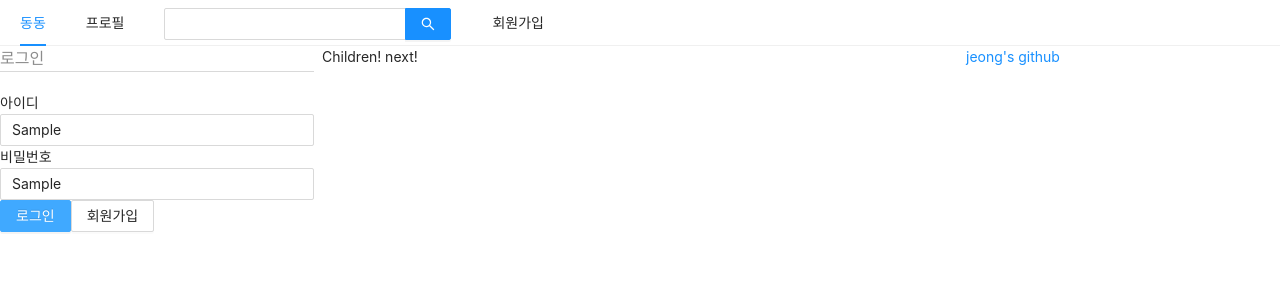
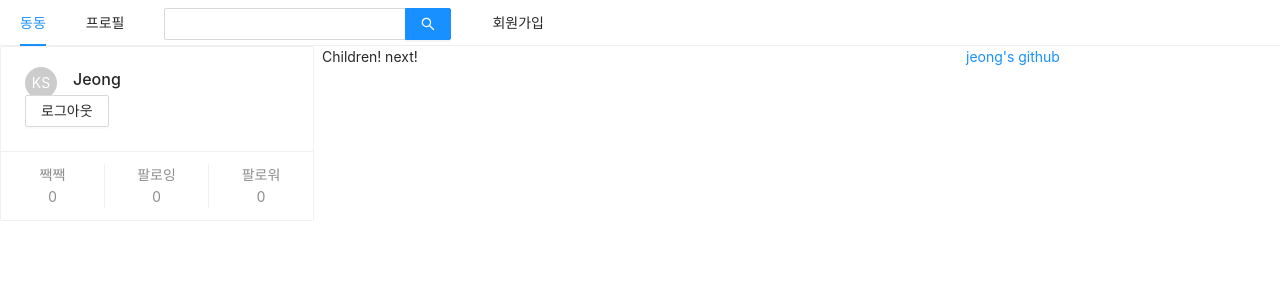
Before and after one commit to Jeong-ki/SSNS, a Next.js app in the folder front/: page / in a window 1280 px wide. Both pictures are taken after typing "Sample", "Sample" into the empty fields and a click on the button "로그인". Shown: the top 300 px of the page. Built offline with nearby package versions, Linux system fonts and the light colour scheme.

Commit message:
더미데이터(state)로 로그인 구현

```diff
--- a/front/components/AppLayout.js
+++ b/front/components/AppLayout.js
@@ -4,6 +4,11 @@
 import { Menu, Input, Row, Col } from 'antd';
 import UserProfile from '../components/UserProfile';
 import LoginForm from '../components/LoginForm';
+import styled  from 'styled-components';
+
+const SearchInput = styled(Input.Search)`
+  vertical-align: middle;
+`;
 
 const AppLayout = ({ children }) => {
   const [isLoggedIn, setIsLoggedIn] = useState(false); // dummy data
@@ -18,7 +23,7 @@
           <Link href="/profile"><a>프로필</a></Link>
         </Menu.Item>
         <Menu.Item>
-          <Input.Search enterButton style={{ verticalAlign: "middle" }} />
+          <SearchInput enterButton />
         </Menu.Item>
         <Menu.Item>
           <Link href="/signup"><a>회원가입</a></Link>
@@ -26,7 +31,7 @@
       </Menu>
       <Row gutter={8}>
         <Col xs={24} md={6}>
-          {isLoggedIn ? <UserProfile /> : <LoginForm/>}
+          {isLoggedIn ? <UserProfile setIsLoggedIn={setIsLoggedIn} /> : <LoginForm setIsLoggedIn={setIsLoggedIn} />}
         </Col>
         <Col xs={24} md={12}>
           {children}
--- a/front/components/LoginForm.js
+++ b/front/components/LoginForm.js
@@ -1,8 +1,17 @@
 import React, { useState, useCallback } from 'react';
 import { Form, Input, Button } from 'antd';
 import Link from 'next/link';
+import styled from 'styled-components';
 
-const LoginForm = () => {
+const ButtonWrapper = styled.div`
+  margin-top: 10px;
+`;
+
+const FormWrapper = styled(Form)`
+  padding: 10px;
+`;
+
+const LoginForm = ({ setIsLoggedIn }) => {
   const [id, setId] = useState('');
   const [password, setPassword] = useState('');
 
@@ -14,8 +23,13 @@
     setPassword(e.target.value);
   }, []);
 
+  const onSubmitForm = useCallback((e) => {
+    console.log(id, password);
+    setIsLoggedIn(true);
+  }, [id, password]);
+
   return (
-    <Form>
+    <FormWrapper onFinish={onSubmitForm}>
       <fieldset>
         <legend>로그인</legend>
         <div>
@@ -31,15 +45,14 @@
             value={password}
             onChange={onChangePassword}
             required
-            />
+          />
         </div>
-        <div>
+        <ButtonWrapper>
           <Button type="primary" htmlType="submit" loading={false}>로그인</Button>
           <Link href="/signup"><a><Button>회원가입</Button></a></Link>
-        </div>
+        </ButtonWrapper>
       </fieldset>
-
-    </Form>
+    </FormWrapper>
   );
 }
 
--- a/front/components/UserProfile.js
+++ b/front/components/UserProfile.js
@@ -1,7 +1,26 @@
-import React from 'react';
+import React, { useCallback } from 'react';
+import { Card, Avatar, Button } from 'antd';
 
-const UserProfile = () => {
+const UserProfile = ({ setIsLoggedIn }) => {
+  const onLogOut = useCallback(() => {
+    setIsLoggedIn(false);
+  }, [])
 
+  return (
+    <Card
+      actions={[
+        <div key="twit">짹짹<br />0</div>,
+        <div key="followings">팔로잉<br />0</div>,
+        <div key="follower">팔로워<br />0</div>,
+      ]}
+    >
+      <Card.Meta
+        avatar={<Avatar>KS</Avatar>}
+        title="Jeong"
+      />
+      <Button onClick={onLogOut}>로그아웃</Button>
+    </Card>
+  )
 }
 
 export default UserProfile;
```
Also changed, not shown: front/pages/about/soo.js (deleted, +0 -9 lines).
